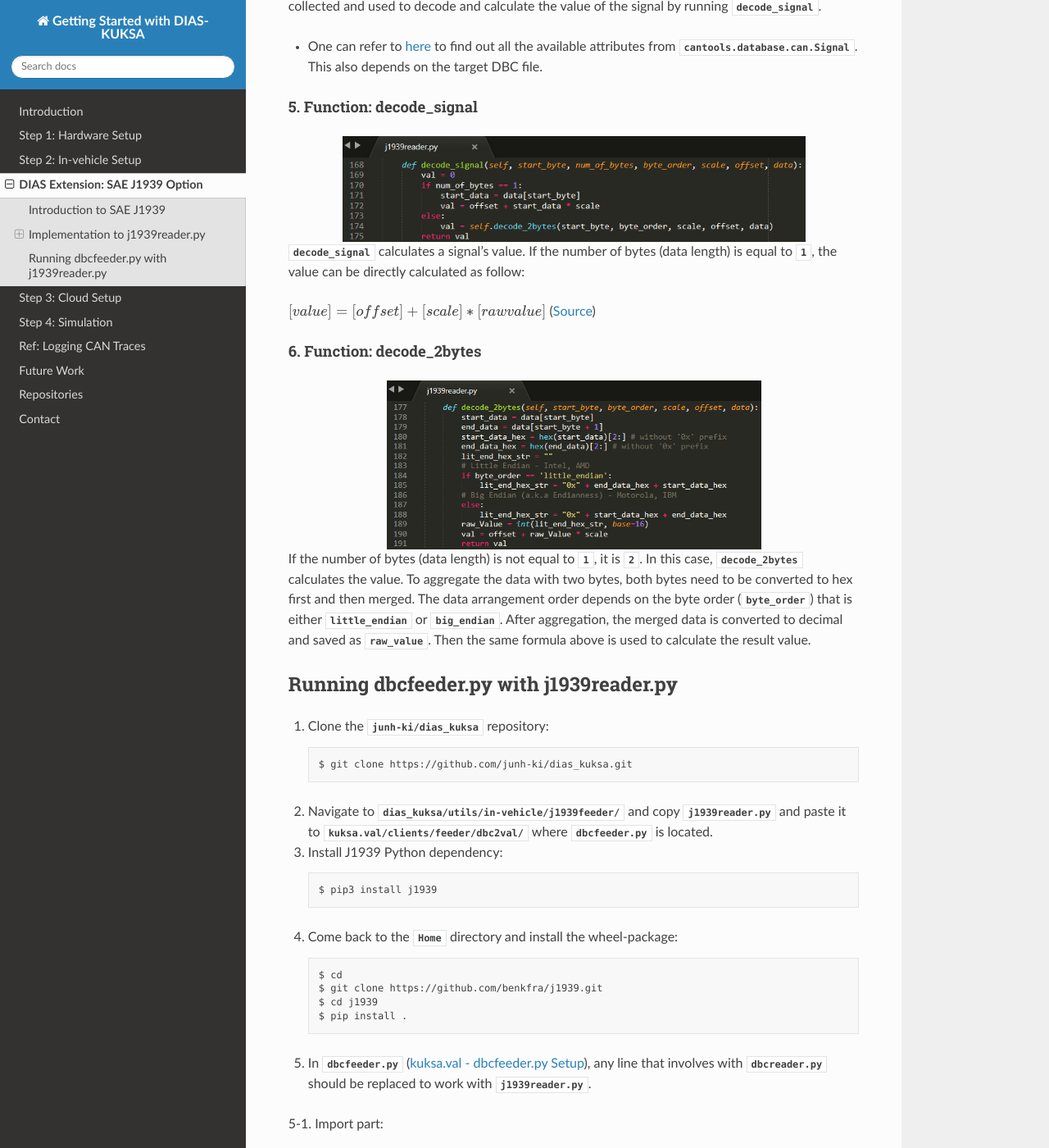
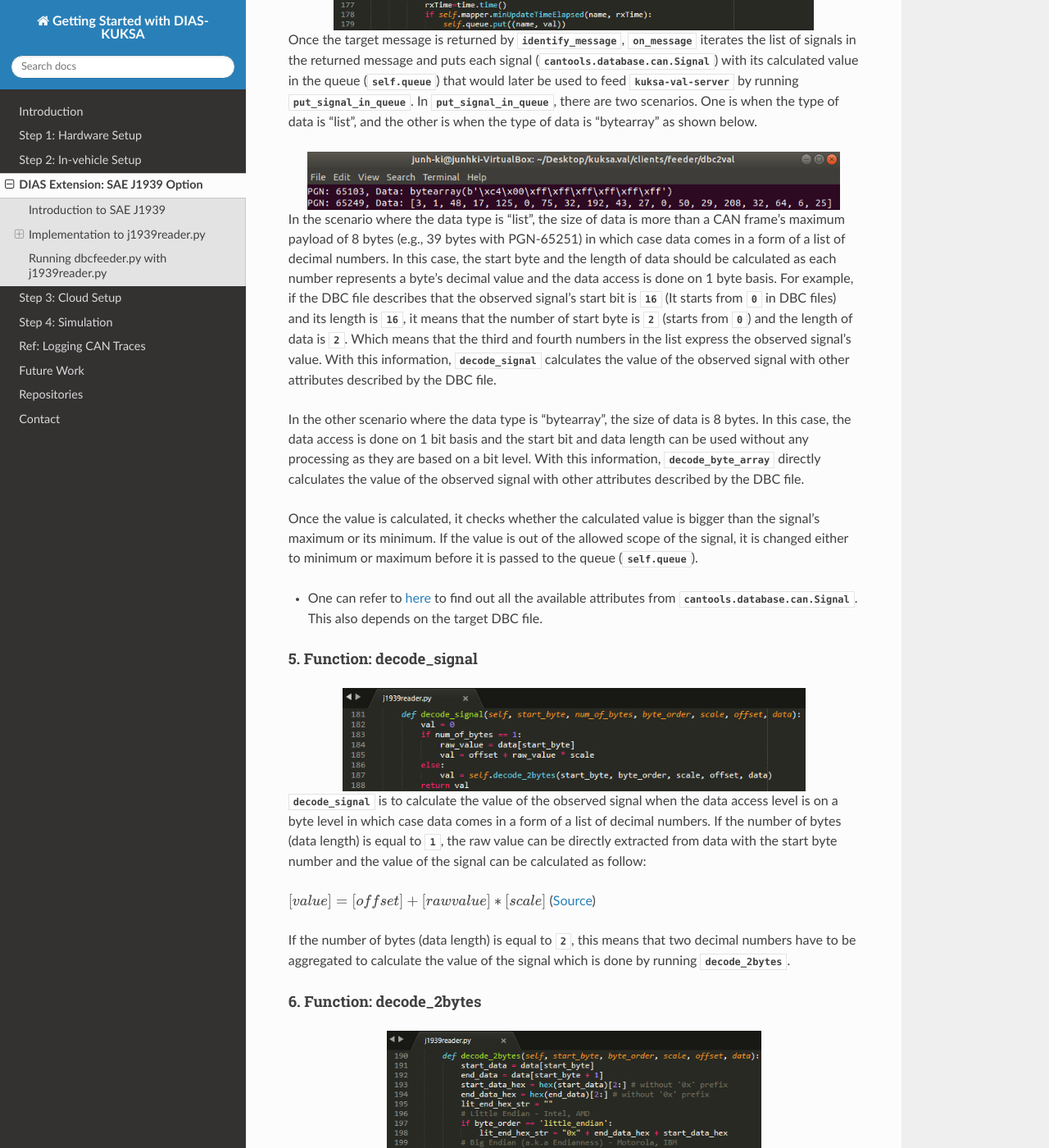
Before and after one commit to junh-ki/dias_kuksa_doc, a Sphinx documentation site: the page built from docs/source/contents/j1939.rst, in a window 1280 px wide and 1400 px high, scrolled down 8548 px. Shown: the whole window at 82% size. Built offline with Sphinx 7.4.7 and the Read the Docs theme 2.0.0, drawn with Linux system fonts in a browser that asks for light colours; formulas are drawn with MathJax 3; some of the changed text lies outside the part shown.

Commit message:
progress

```diff
--- a/docs/source/contents/j1939.rst
+++ b/docs/source/contents/j1939.rst
@@ -200,29 +200,65 @@ As shown above, the decimal value of ECC1 message ID's PGN is the same as `61444
     :width: 586
     :align: center
 
-Once the target message is returned by `identify_message`, `on_message` iterates the list of signals in the returned message and puts each signal (`cantools.database.can.Signal`) with its calculated value in the queue (`self.queue`) that would later be used to feed `kuksa-val-server` by running `put_signal_in_queue`. In `put_signal_in_queue`, some of the observed signal's attributes are collected and used to decode and calculate the value of the signal by running `decode_signal`.
+Once the target message is returned by `identify_message`, `on_message` iterates the list of signals in the returned message and puts each signal (`cantools.database.can.Signal`) with its calculated value in the queue (`self.queue`) that would later be used to feed `kuksa-val-server` by running `put_signal_in_queue`. In `put_signal_in_queue`, there are two scenarios. One is when the type of data is "list", and the other is when the type of data is "bytearray" as shown below.
+
+.. figure:: /_images/j1939/data_type.PNG
+    :width: 650
+    :align: center
+
+In the scenario where the data type is "list", the size of data is more than a CAN frame's maximum payload of 8 bytes (e.g., 39 bytes with PGN-65251) in which case data comes in a form of a list of decimal numbers. In this case, the start byte and the length of data should be calculated as each number represents a byte's decimal value and the data access is done on 1 byte basis. For example, if the DBC file describes that the observed signal's start bit is `16` (It starts from `0` in DBC files) and its length is `16`, it means that the number of start byte is `2` (starts from `0`) and the length of data is `2`. Which means that the third and fourth numbers in the list express the observed signal's value. With this information, `decode_signal` calculates the value of the observed signal with other attributes described by the DBC file.
+
+In the other scenario where the data type is "bytearray", the size of data is 8 bytes. In this case, the data access is done on 1 bit basis and the start bit and data length can be used without any processing as they are based on a bit level. With this information, `decode_byte_array` directly calculates the value of the observed signal with other attributes described by the DBC file.
+
+Once the value is calculated, it checks whether the calculated value is bigger than the signal's maximum or its minimum. If the value is out of the allowed scope of the signal, it is changed either to minimum or maximum before it is passed to the queue (`self.queue`).
 
 * One can refer to `here <https://github.com/eerimoq/cantools/blob/master/cantools/database/can/signal.py>`_ to find out all the available attributes from `cantools.database.can.Signal`. This also depends on the target DBC file.
 
 5. Function: decode_signal
 --------------------------
 
-.. figure:: /_images/j1939/decode_signal.PNG
+.. figure:: /_images/j1939/decode_signal_.PNG
     :width: 565
     :align: center
 
-`decode_signal` calculates a signal's value. If the number of bytes (data length) is equal to `1`, the value can be directly calculated as follow:
+`decode_signal` is to calculate the value of the observed signal when the data access level is on a byte level in which case data comes in a form of a list of decimal numbers. If the number of bytes (data length) is equal to `1`, the raw value can be directly extracted from data with the start byte number and the value of the signal can be calculated as follow:
 
-:math:`[value] = [offset] + [scale] * [raw value]` (`Source <https://gitlab.com/sibros_public/public/-/wikis/can/can>`_)
+:math:`[value] = [offset] + [raw value] * [scale]` (`Source <https://www.embeddeduse.com/2020/01/17/introduction-to-the-sae-j1939-standard/>`_)
+
+If the number of bytes (data length) is equal to `2`, this means that two decimal numbers have to be aggregated to calculate the value of the signal which is done by running `decode_2bytes`.
 
 6. Function: decode_2bytes
 --------------------------
 
-.. figure:: /_images/j1939/decode_2bytes.PNG
+.. figure:: /_images/j1939/decode_2bytes_.PNG
     :width: 457
     :align: center
 
-If the number of bytes (data length) is not equal to `1`, it is `2`. In this case, `decode_2bytes` calculates the value. To aggregate the data with two bytes, both bytes need to be converted to hex first and then merged. The data arrangement order depends on the byte order (`byte_order`) that is either `little_endian` or `big_endian`. After aggregation, the merged data is converted to decimal and saved as `raw_value`. Then the same formula above is used to calculate the result value.
+`decode_2bytes` calculates the value of the observed signal when the signal is decribed with two bytes. Because each decimal number in the list can be converted to hex (e.g., 16 = `0x0f`) representing a byte, the aggregation of two decimal numbers is done after coverting them to hex.
+
+.. figure:: /_images/j1939/endian.png
+    :width: 500
+    :align: center
+
+As described above, the aggregation depends on the byte oder that is either "little_endian" or "big_endian". In the case of "little_endian", the first number of data comes at the end whereas it comes at the beginning with "big_endian". Once the numbers are merged in a form of a hex number, the merged hex number is once again converted to decimal to describe the raw value. Then the same formula used in `decode_signal` is applied to calculate the result value.
+
+7. Function: decode_byte_array
+------------------------------
+
+.. figure:: /_images/j1939/decode_byte_array.PNG
+    :width: 556
+    :align: center
+
+`decode_byte_array` is to calculate the value of the observed signal when the data access level is on a bit level in which case data comes in a form of a bytearray. If the byte order is "little_endian", the bytearray is reversed first and then converted to a list of bits by running `byteArr2bitArr` to produce a binary string that is later converted to integer to get the raw value. Otherwise the same process is done but without reversing the bytearray.
+
+8. Function: byteArr2bitArr
+---------------------------
+
+.. figure:: /_images/j1939/byteArr2bitArr.PNG
+    :width: 475
+    :align: center
+
+`byteArr2bitArr` is to convert a bytearray to a list of bits.
 
 
 
@@ -285,8 +321,8 @@ Running dbcfeeder.py with j1939reader.py
 
 In the normal case, `dbcfeeder.py` is not able to read `EngRefereneceTorque`, `EngSpeedAtIdlePoint1` and `EngSpeedAtPoint2`. These three signals belong to PGN-65251 (Engine Configuration 1 / J1939) and are delievered with a `TP.BAM` with multitple `TP.DT` messages since the size of the message is bigger than 8 bytes (size of 1 CAN frame = 8 bytes).
 
-.. figure:: /_images/j1939/sim_with_j1939.PNG
+.. figure:: /_images/j1939/sim_with_j1939_.PNG
     :width: 500
     :align: center
 
-Now `dbcfeeder.py` with `j1939reader.py` is able to read these signals. The values of the rest signals remain the same as the case without J1939 as shown above.
+Now not only `dbcfeeder.py` with `j1939reader.py` is able to read these signals but also the values of the rest signals are different from the case without J1939 as shown above. This is due to the fact that `dbcfeeder.py` has followed the J1939 standard when reading signals from CAN and the values are valid as they appear within their designated scope in the DBC file.
```
Also changed, not shown: docs/source/_images/j1939/byteArr2bitArr.PNG (added), docs/source/_images/j1939/data_type.PNG (added), docs/source/_images/j1939/decode_2bytes.PNG (deleted), docs/source/_images/j1939/decode_2bytes_.PNG (added), docs/source/_images/j1939/decode_byte_array.PNG (added), docs/source/_images/j1939/decode_signal.PNG (deleted), docs/source/_images/j1939/decode_signal_.PNG (added), docs/source/_images/j1939/endian.png (added), docs/source/_images/j1939/put_signal_in_queue.PNG, docs/source/_images/j1939/sim_with_j1939.PNG (deleted), docs/source/_images/j1939/sim_with_j1939_.PNG (added).
